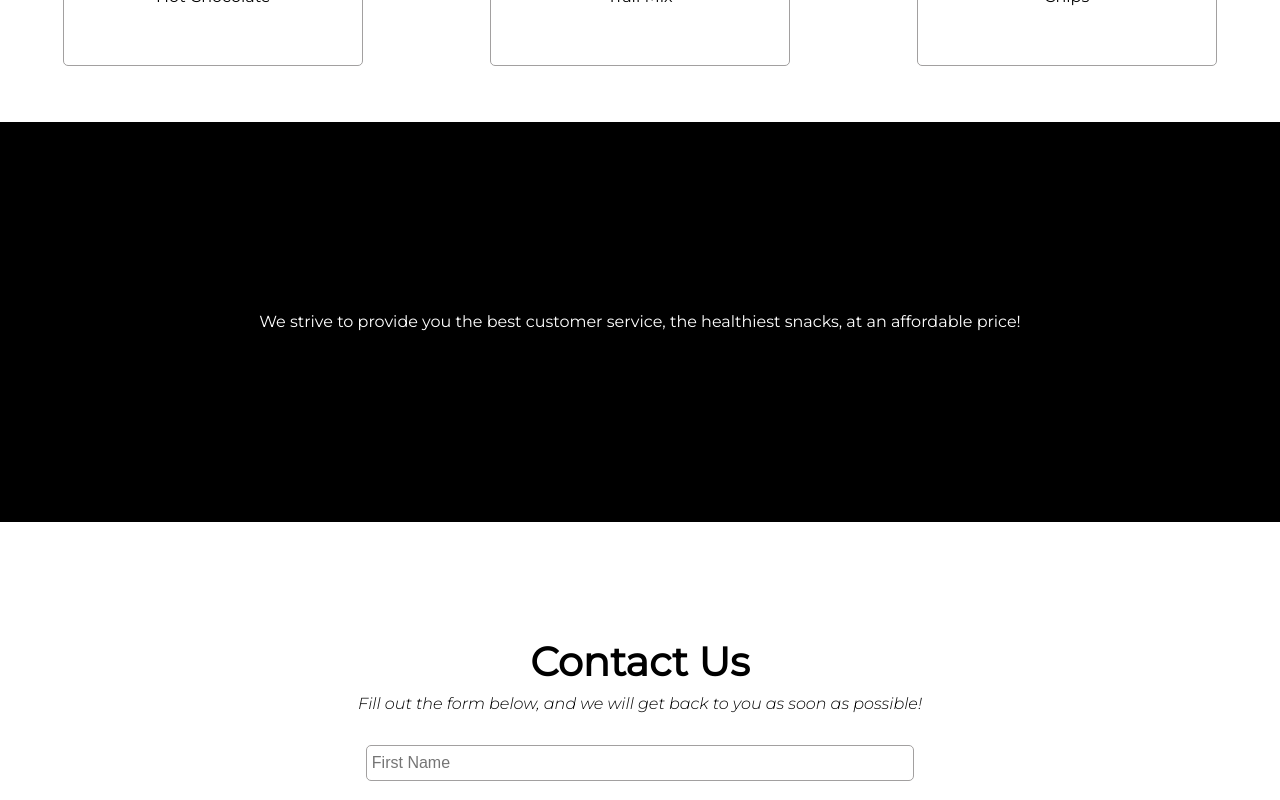
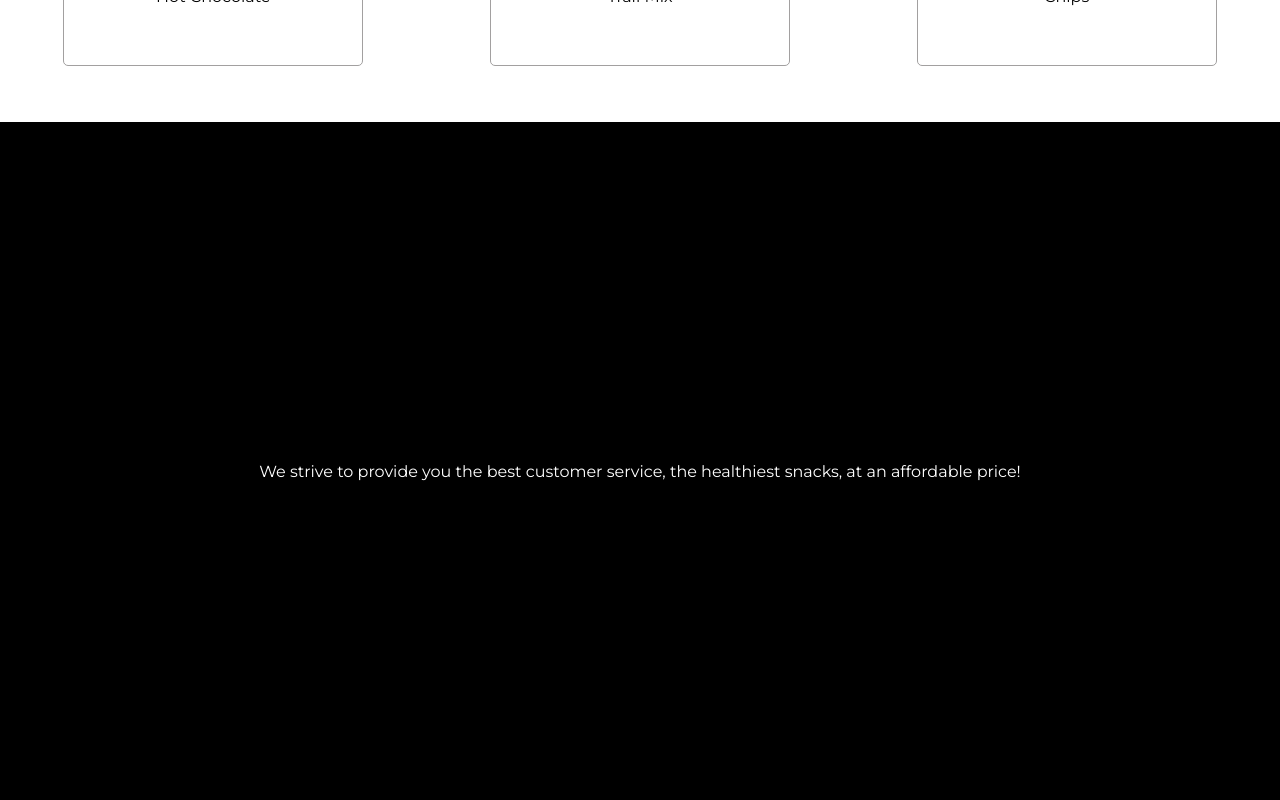
Before and after one commit to chrispalka/davasolutions, a React app: page / in a window 1280 px wide. Shown: the part 1180-1980 px from the top of the page. Built offline with nearby package versions, Linux system fonts and the light colour scheme.

Commit message:
New section styling

```diff
--- a/client/src/assets/App.module.css
+++ b/client/src/assets/App.module.css
@@ -29,6 +29,37 @@
   align-items: center;
   justify-content: flex-start;
 }
+
+.logoContainer {
+  display: flex;
+  justify-content: center;
+  padding-top: 4.25rem;
+  margin-bottom: 3.125rem;
+  -webkit-transition: all ease 1s;
+  -moz-transition: all ease 1s;
+  transition: all ease 1s;
+  opacity: 100;
+}
+
+.logoSubContainer {
+  display: flex;
+  justify-content: center;
+  align-items: center;
+  padding: 2rem 1.5625rem;
+  text-align: center;
+  color: white;
+  width: 100%;
+  height: 400px;
+}
+
+.logoContainerFadeIn {
+  opacity: 0;
+}
+
+.logo {
+  height: 12.5rem;
+}
+
 .carouselSection {
   padding-top: 3.5rem;
   padding-bottom: 3.5rem;
@@ -54,7 +85,17 @@
   justify-content: flex-start;
 }
 
-.logoSubContainer {
+.listSection {
+  /* border: 2px solid yellow; */
+  display: flex;
+  background-color: black;
+  height: 43.75rem;
+  flex-direction: column;
+  align-items: center;
+  justify-content: center;
+}
+
+.listSubContainer {
   display: flex;
   justify-content: center;
   align-items: center;
@@ -63,25 +104,6 @@
   color: white;
   width: 100%;
   height: 400px;
-}
-
-.logoContainer {
-  display: flex;
-  justify-content: center;
-  padding-top: 4.25rem;
-  margin-bottom: 3.125rem;
-  -webkit-transition: all ease 1s;
-  -moz-transition: all ease 1s;
-  transition: all ease 1s;
-  opacity: 100;
-}
-
-.logoContainerFadeIn {
-  opacity: 0;
-}
-
-.logo {
-  height: 12.5rem;
 }
 
 /* TABLET */
--- a/client/src/assets/Navbar.module.css
+++ b/client/src/assets/Navbar.module.css
@@ -233,7 +233,7 @@
     display: none;
   }
   .navContainer {
-    background-color: rgba(255, 255, 255, 0.8);
+    background-color: rgba(255, 255, 255, 0.6);
     display: flex;
     height: 4rem;
     left: 0;
--- a/client/src/components/App.jsx
+++ b/client/src/components/App.jsx
@@ -51,8 +51,8 @@ const App = () => {
           <section id='products' className={styles.carouselSection}>
             <Products />
           </section>
-          <section className={styles.logoSection}>
-            <div className={styles.logoSubContainer}>
+          <section className={styles.listSection}>
+            <div className={styles.listSubContainer}>
               We strive to provide you the best customer service, the healthiest
               snacks, at an affordable price!
             </div>
@@ -60,7 +60,7 @@ const App = () => {
           <section id='contact' className={styles.contactSection}>
             <Form />
           </section>
-          <footer className={styles.footerSection}>footer text</footer>
+          {/* <footer className={styles.footerSection}>footer text</footer> */}
         </div>
       </main>
     </>
```
